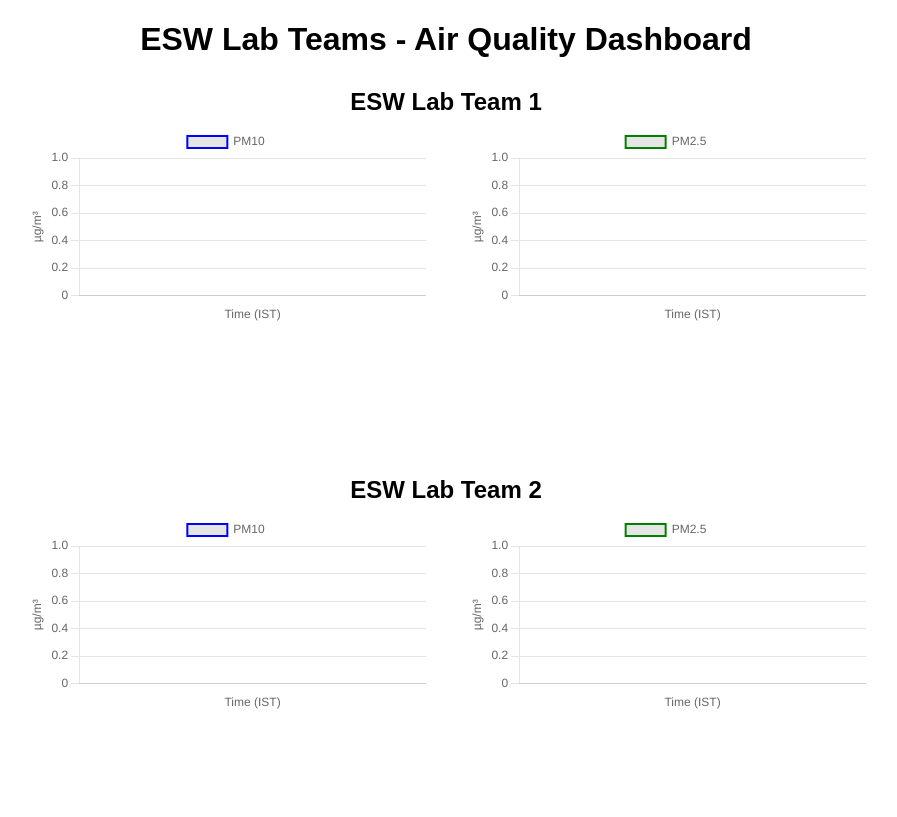
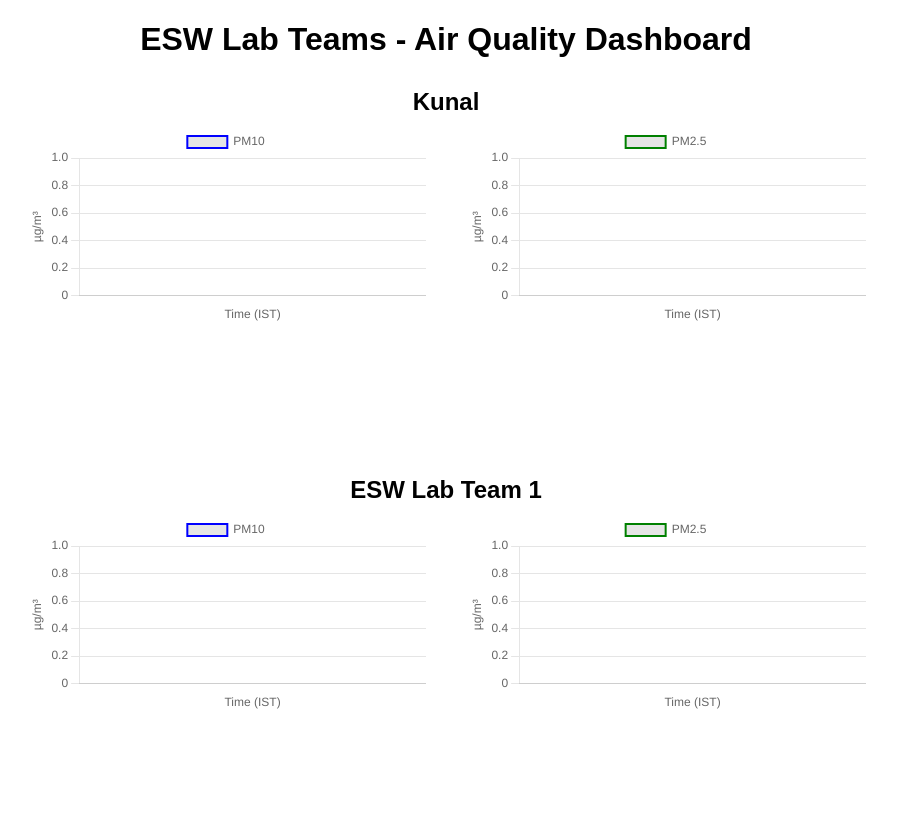
Before and after one commit to Nithinnarasimha/air-quality-dashboard, a plain HTML site: page index.html in a window 1280 px wide. Shown: the top 817 px of the page, without its empty margins (194-1091 px from the left). Drawn offline with nearby package versions, Linux system fonts and the light colour scheme; no server answers.

Commit message:
Add files via upload

```diff
--- a/index.html
+++ b/index.html
@@ -35,6 +35,15 @@
 </head>
 <body>
   <h1>ESW Lab Teams - Air Quality Dashboard</h1>
+
+  <!-- Kunal (New Team) -->
+  <div class="team-section">
+    <h2>Kunal</h2>
+    <div class="charts">
+      <div class="chart-container"><canvas id="kunal_pm10"></canvas></div>
+      <div class="chart-container"><canvas id="kunal_pm25"></canvas></div>
+    </div>
+  </div>
 
   <!-- Team 1 -->
   <div class="team-section">
@@ -74,6 +83,7 @@
 
   <script>
     const teams = [
+      { name: "Kunal", channelID: "3099976", apiKey: "5MLB5JS8PUMPDSRL", ids: { pm10: "kunal_pm10", pm25: "kunal_pm25" } },
       { name: "ESW Lab Team 1", channelID: "3100024", apiKey: "DRISYHC82F2J5B1E", ids: { pm10: "team1_pm10", pm25: "team1_pm25" } },
       { name: "ESW Lab Team 2", channelID: "3100026", apiKey: "FA0JTOPRM0MG4NZ7", ids: { pm10: "team2_pm10", pm25: "team2_pm25" } },
       { name: "ESW Lab Team 3", channelID: "3100027", apiKey: "EV6J2CHD0SYBT69G", ids: { pm10: "team3_pm10", pm25: "team3_pm25" } },
```
